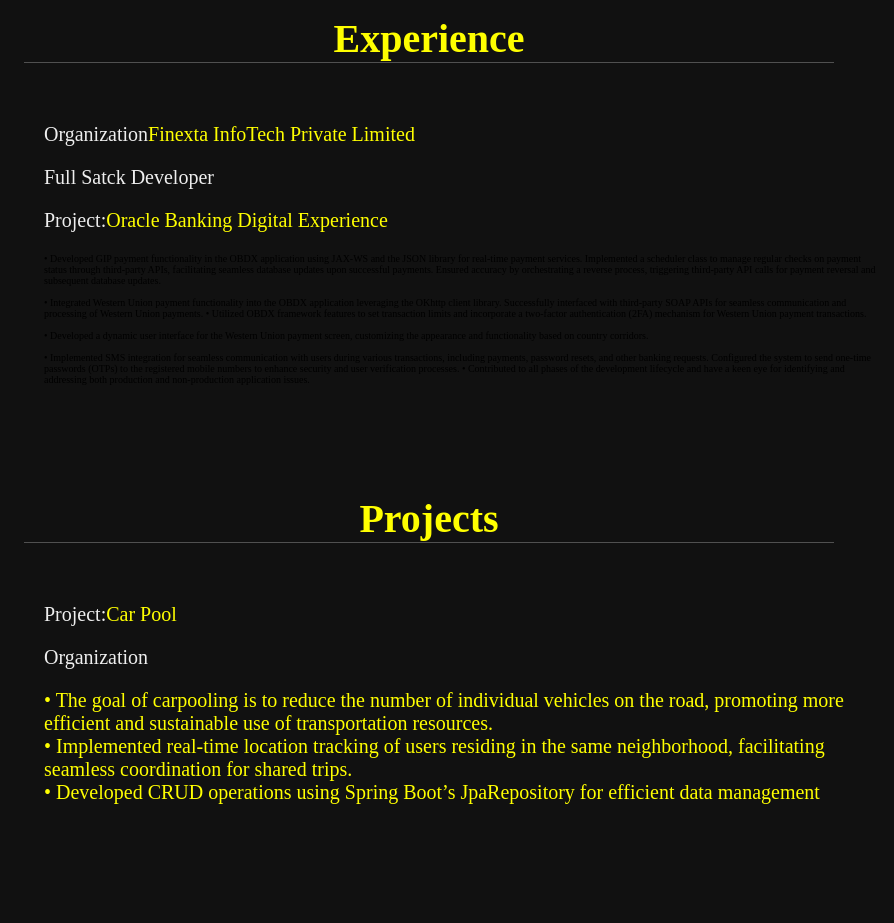
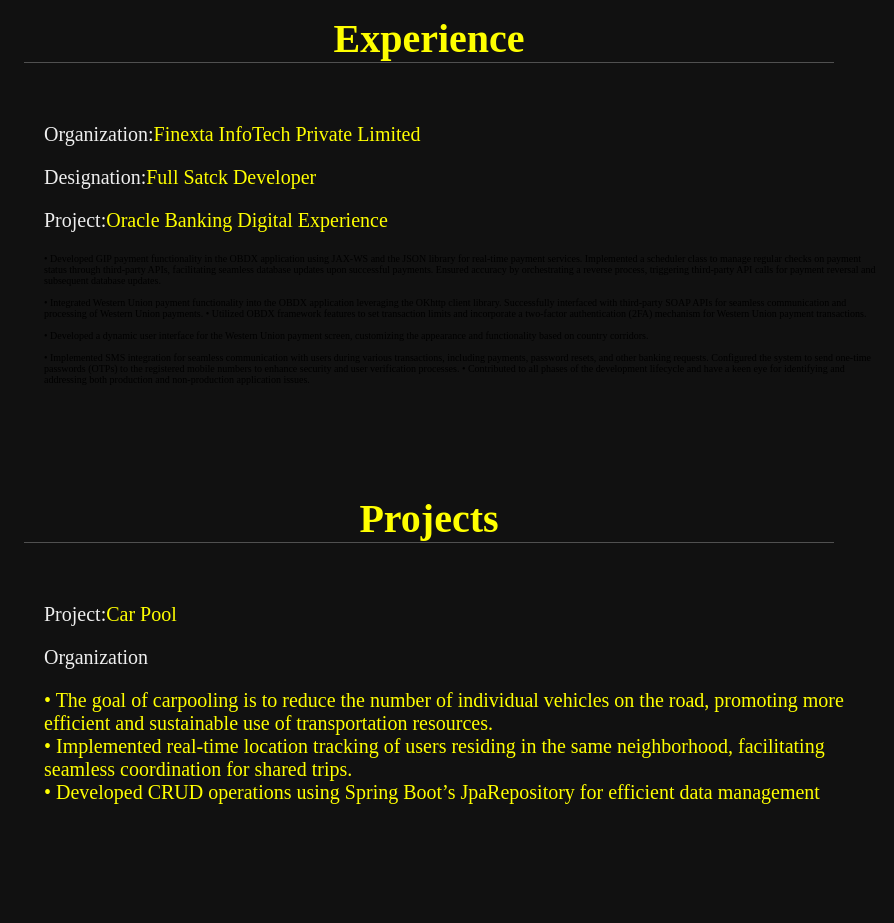
Before and after one commit to Harish8001/HARISH-N.github.bio, a plain HTML site: page index.html in a window 1280 px wide. Shown: the part 1380-2303 px from the top of the page, without its empty margins (386-1280 px from the left). Drawn offline with Linux system fonts and the light colour scheme.

Commit message:
Update index.html

```diff
--- a/index.html
+++ b/index.html
@@ -111,8 +111,8 @@ Technologies/Frameworks:OBDX, Spring</td>
     <h1 class="heading"><span>Experience</span></h1>
     <div class="Row">
         <div class="det">
-     <h3><span>Organization</span>Finexta InfoTech Private Limited </h3>
-    <h3><span>Full Satck Developer </span>
+     <h3><span>Organization:</span>Finexta InfoTech Private Limited </h3>
+     <h3><span>Designation:</span>Full Satck Developer</h3>
     <h3><span>Project:</span>Oracle Banking Digital Experience </h3>
    <br>
 • Developed GIP payment functionality in the OBDX application using JAX-WS and the JSON library for real-time payment
```
